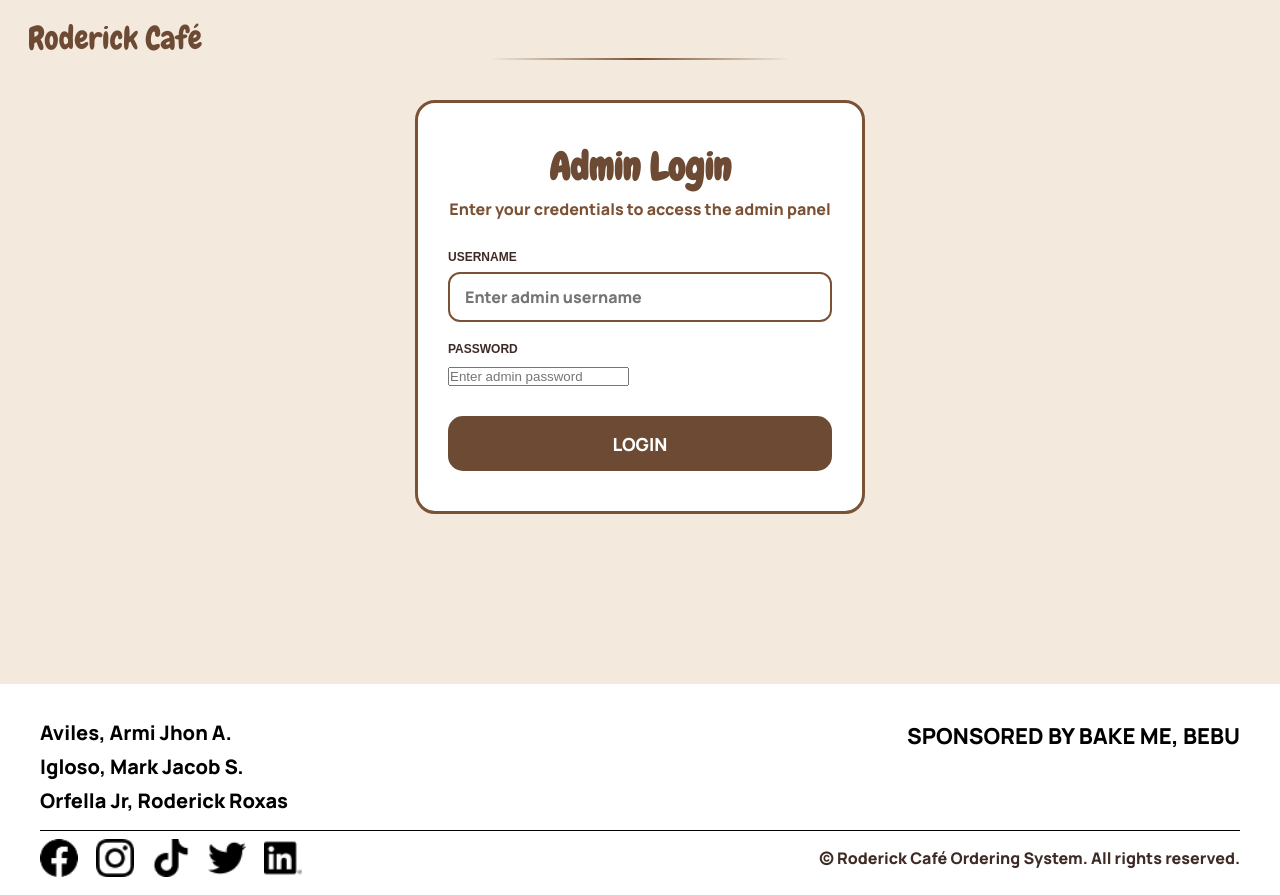
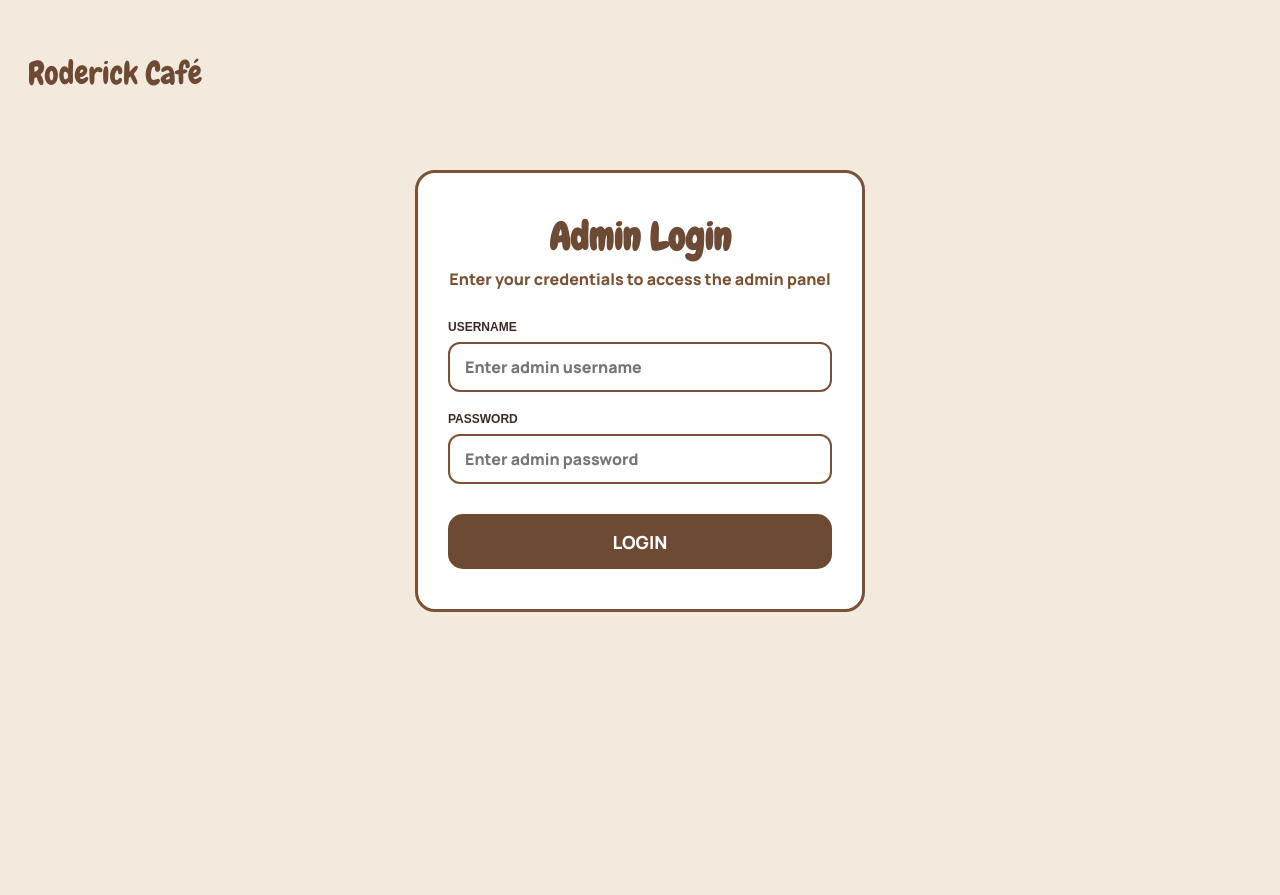
Before and after one commit to alleyesonaj/Roderick-Cafe, a Flask app: page /admin/login in a window 1280 px wide. After the commit the page ends 612 px from the top, so only its background shows below. Run offline with Flask 3, Linux system fonts and the light colour scheme; some web fonts are replaced.

Commit message:
fixed UI of admin login page

```diff
--- a/static/styles.css
+++ b/static/styles.css
@@ -49,6 +49,11 @@ main{
   height:2px;
   background:linear-gradient(to right, transparent, #7B5235, transparent);
   border-radius:999px;
+}
+
+/* admin login navbar | admin-login */
+.navbar--login::after{
+  display:none;
 }
 
 /* logo | home, about, menu, order-menu, cart */
@@ -658,7 +663,8 @@ footer{
 }
 
 /* form text input | order */
-.form-group input[type="text"]{
+.form-group input[type="text"],
+.form-group input[type="password"]{
   width:100%;
   height:50px;
   border:2px solid #7B5235;
--- a/templates/admin-login.html
+++ b/templates/admin-login.html
@@ -12,7 +12,7 @@
 </head>
 <body>
 
-  <nav class="navbar">
+  <nav class="navbar navbar--login">
     <a href="/" style="text-decoration:none;">
       <h1 class="logo">Roderick Café</h1>
     </a>
@@ -67,31 +67,5 @@
     </div>
   </main>
 
-  <footer>
-    <div class="footer-top">
-      <div class="footer-left">
-        Aviles, Armi Jhon A.<br>
-        Igloso, Mark Jacob S.<br>
-        Orfella Jr, Roderick Roxas
-      </div>
-      <div class="footer-right">
-        SPONSORED BY BAKE ME, BEBU
-      </div>
-    </div>
-    <div class="footer-line"></div>
-    <div class="footer-bottom">
-      <div class="social-icons">
-        <img src="{{ url_for('static', filename='images/facebook.png') }}" alt="Facebook">
-        <img src="{{ url_for('static', filename='images/instagram.png') }}" alt="Instagram">
-        <img src="{{ url_for('static', filename='images/tiktok.png') }}" alt="TikTok">
-        <img src="{{ url_for('static', filename='images/twitter.png') }}" alt="Twitter">
-        <img src="{{ url_for('static', filename='images/linkedin.png') }}" alt="LinkedIn">
-      </div>
-      <div class="copyright">
-        © Roderick Café Ordering System. All rights reserved.
-      </div>
-    </div>
-  </footer>
-
 </body>
 </html>
```
